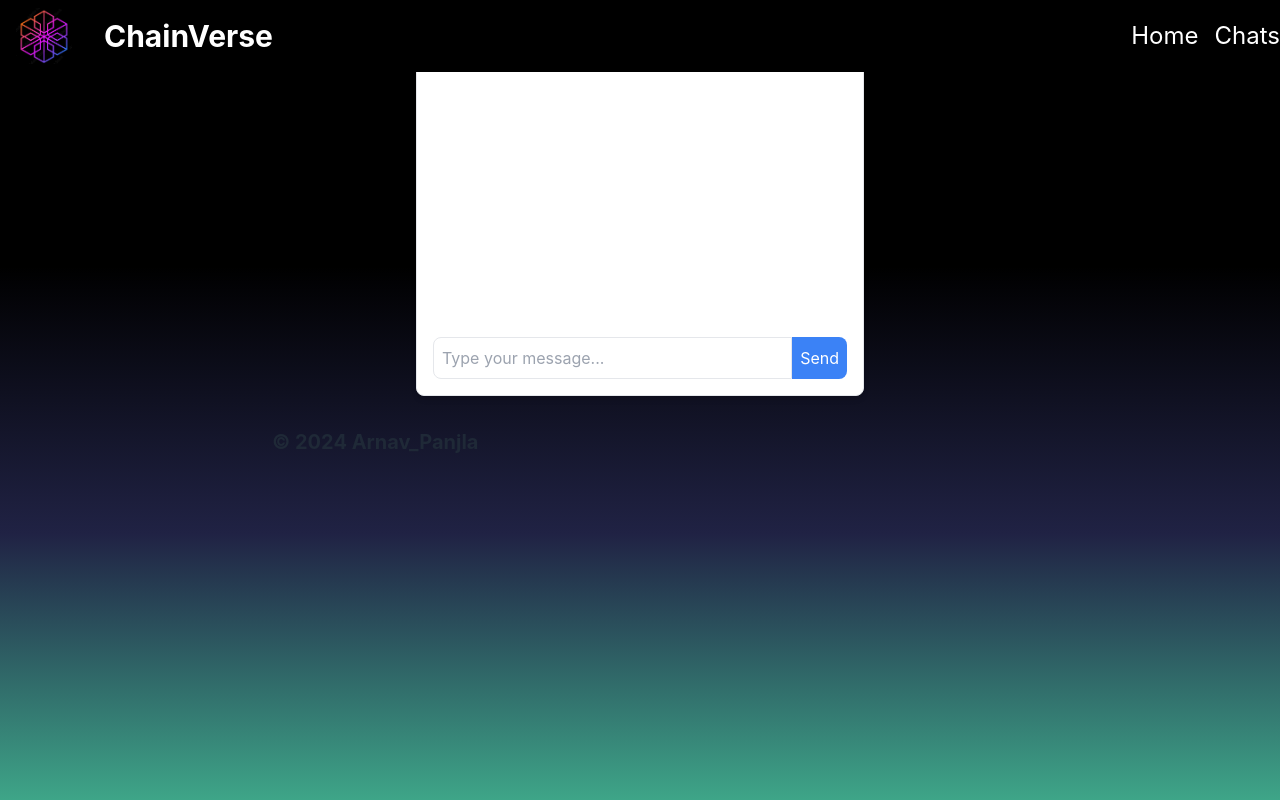
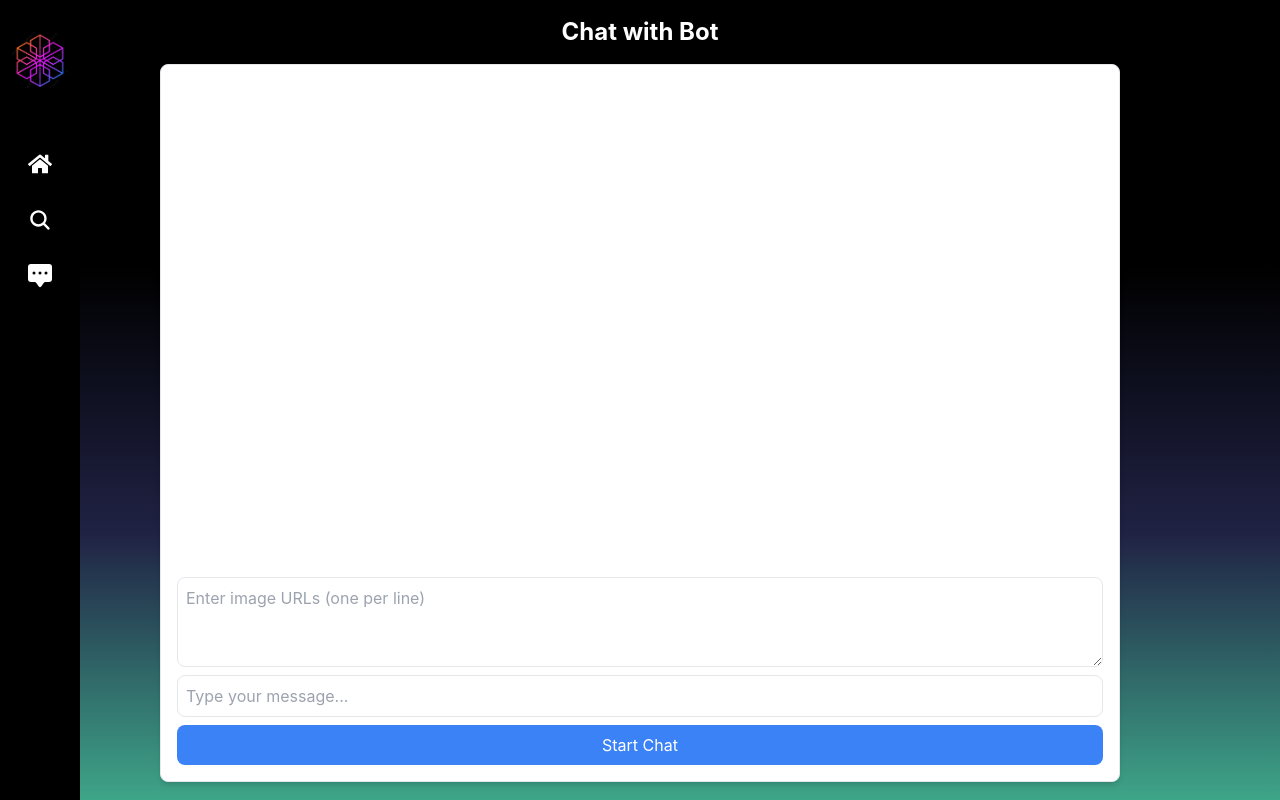
Before and after one commit to Arnav-panjla/ChainVerse_314, a Next.js app in the folder client/: page /chat in a window 1280 px wide. Built offline with nearby package versions, Linux system fonts and the light colour scheme.

Commit message:
made a demo frontend

```diff
--- a/client/app/chat/page.jsx
+++ b/client/app/chat/page.jsx
@@ -1,17 +1,35 @@
 'use client';
 
-import { useState } from 'react';
+import React, { useState } from 'react';
 import axios from 'axios';
 
 export default function Chat() {
   const [message, setMessage] = useState('');
+  const [imageUrls, setImageUrls] = useState('');
   const [responses, setResponses] = useState([]);
+  const [chatStarted, setChatStarted] = useState(false);
 
-  const handleSubmit = async (event) => {
+  const handleStartChat = async (event) => {
     event.preventDefault();
     try {
-      const response = await axios.post('http://localhost:5000/api/chat', { message });
-      setResponses([...responses, { user: message, bot: response.data.response }]);
+      const response = await axios.post('/api/chat/start-chat', {
+        message,
+        imageUrls: imageUrls.split('\n').filter(url => url.trim() !== '')
+      });
+      setResponses(response.data.messages);
+      setChatStarted(true);
+      setMessage('');
+      setImageUrls('');
+    } catch (error) {
+      console.error('Error starting chat:', error);
+    }
+  };
+
+  const handleAddMessage = async (event) => {
+    event.preventDefault();
+    try {
+      const response = await axios.post('/api/chat/add-message', { message });
+      setResponses(response.data.messages);
       setMessage('');
     } catch (error) {
       console.error('Error sending message:', error);
@@ -20,19 +38,37 @@ export default function Chat() {
 
   return (
     <div className="flex flex-col items-center p-4">
-      <h1 className="text-2xl font-bold mb-4">Chat with Bot</h1>
-      <div className="w-full max-w-md bg-white p-4 border rounded-lg shadow-md">
-        <div className="h-60 overflow-y-auto mb-4">
+      <h1 className="text-2xl text-white font-bold mb-4">Chat with Bot</h1>
+      <div className="w-[75vw] bg-white p-4 border rounded-lg shadow-md">
+        <div className="h-[60vh] overflow-y-auto mb-4">
           {responses.map((entry, index) => (
             <div key={index} className="mb-2">
-              <div className="font-bold">You:</div>
-              <div>{entry.user}</div>
-              <div className="font-bold mt-2">Bot:</div>
-              <div>{entry.bot}</div>
+              <div className="font-bold">{entry.role === 'user' ? 'You:' : 'Bot:'}</div>
+              <div>{entry.content}</div>
             </div>
           ))}
         </div>
-        <form onSubmit={handleSubmit} className="flex">
+        {!chatStarted ? (
+          <form onSubmit={handleStartChat} className="flex flex-col">
+            <textarea
+              value={imageUrls}
+              onChange={(e) => setImageUrls(e.target.value)}
+              className="border p-2 rounded-lg mb-2"
+              placeholder="Enter image URLs (one per line)"
+              rows={3}
+            />
+            <input
+              type="text"
+              value={message}
+              onChange={(e) => setMessage(e.target.value)}
+              className="border p-2 rounded-lg mb-2"
+              placeholder="Type your message..."
+              required
+            />
+            <button type="submit" className="bg-blue-500 text-white p-2 rounded-lg">Start Chat</button>
+          </form>
+        ) : (
+          <form onSubmit={handleAddMessage} className="flex">
             <input
               type="text"
               value={message}
@@ -43,6 +79,7 @@ export default function Chat() {
             />
             <button type="submit" className="bg-blue-500 text-white p-2 rounded-r-lg">Send</button>
           </form>
+        )}
       </div>
     </div>
   );
--- a/client/app/layout.jsx
+++ b/client/app/layout.jsx
@@ -4,19 +4,21 @@ import '@styles/globals.css';
 
 export const metadata = {
     title: "ChainVerse_314",
-    description: "AI x Social"
+    description: "An Social Media App where except the user everyone is AI"
 }
 
 const RootLayout = ({ children }) => {
 
   return (
-    <html lang = "en">
-        <body className='app app-background'>
+    <html lang="en">
+    <body className='app app-background flex flex-row'>
         <Nav />
+        <main className='flex-grow'>
             {children}
-        <Footer />
-        </body>
-    </html>
+        </main>
+    </body>
+</html>
+
   )
 }
 
--- /dev/null
+++ b/client/app/search/page.jsx
@@ -0,0 +1,9 @@
+
+
+const Search = () => {
+  return (
+    <div>Search</div>
+  )
+}
+
+export default Search
--- a/client/components/Footer.jsx
+++ b/client/components/Footer.jsx
@@ -1,10 +1,9 @@
-import Image from 'next/image';
 
 const Footer = () => {
   return (
-    <footer className="bg-transparent text-white py-4">
+    <footer className=" text-center bg-transparent text-white py-4">
       <div className="container flex justify-between items-center mx-auto px-4 mb-4 max-w-screen-md">
-        <p className=" text-xl text-gray-800 font-bold" >© 2024 Arnav_Panjla</p>
+        <p className=" text-xl text-white font-bold" >© 2024 ChainVerse_314 </p>
       </div>
     </footer>
   );
--- a/client/components/Nav.jsx
+++ b/client/components/Nav.jsx
@@ -2,75 +2,51 @@
 
 import Link from "next/link";
 import Image from "next/image";
-import { useState, useEffect } from "react";
-import { MdMenu, MdClose } from 'react-icons/md'; // Importing icons from react-icons/md
 import logo from '@public/assets/logo.png';
 
+import { FaHome } from "react-icons/fa";
+import { BsFillChatSquareDotsFill } from "react-icons/bs";
+import { IoSearch } from "react-icons/io5";
+
 const Nav = () => {
-    const [isMobileMenuOpen, setIsMobileMenuOpen] = useState(false);
-
-    const toggleMobileMenu = () => {
-      setIsMobileMenuOpen(!isMobileMenuOpen);
-    };
-
     return (
         <div className="z-30">
-            <header className="fixed top-0 left-1/2 transform -translate-x-1/2 w-screen bg-black">
-                <div className="container flex justify-between items-center h-full my-2">
-                <div className="flex items-center space-x-8">
-                    <Image src={logo} alt="Logo" className="w-[7vh] h-[7vh] ml-4" />
-                    <h1 className="text-white text-3xl font-bold">ChainVerse</h1>
-                </div>
-                <nav className="hidden md:flex space-x-4 text-white text-xl ">
+            <header className="fixed top-0 left-0 w-[80px] h-screen bg-black">
+                <div className="flex flex-col items-center h-full py-8">
                     <Link
                             href="/"
-                    className="text-2xl ml-6 text-white relative hover:text-neonBlue  transition-all duration-200"
+                            className="text-2xl relative hover:text-neonBlue transition-all duration-200"
                         >
-                    Home
-                    <div className="absolute left-0 bottom-[-2px] w-full h-[2px] bg-neonBlue transform scale-x-0 group-hover:scale-x-100 transition-transform duration-300"></div>
+                        <Image src={logo} alt="Logo" className="w-[7vh] h-[7vh] mb-16" />
+                    </Link>
+                    <nav className="flex flex-col space-y-8 text-white text-xl">
+                        <Link
+                            href="/"
+                            className="text-2xl relative hover:text-neonBlue transition-all duration-200"
+                        >
+                            <FaHome/>
+                            <div className="absolute left-0 bottom-[-2px] w-full h-[2px] bg-neonBlue transform scale-x-0 hover:scale-x-100 transition-transform duration-300"></div>
+                        </Link>
+                        <Link
+                            href="/search"
+                            className="text-2xl relative hover:text-neonBlue transition-all duration-200"
+                        >
+                            <IoSearch />
+                            <div className="absolute left-0 bottom-[-2px] w-full h-[2px] bg-neonBlue transform scale-x-0 hover:scale-x-100 transition-transform duration-300"></div>
                         </Link>
                         <Link
                             href="/chat"
-                    className="text-2xl ml-6 text-white relative hover:text-neonBlue  transition-all duration-200"
+                            className="text-2xl relative hover:text-neonBlue transition-all duration-200"
                         >
-                    Chats
-                    <div className="absolute left-0 bottom-[-2px] w-full h-[2px] bg-neonBlue transform scale-x-0 group-hover:scale-x-100 transition-transform duration-300"></div>
-                    </Link>
-                </nav>
-                <div className="md:hidden flex items-center">
-                    <button onClick={toggleMobileMenu} className="text-white focus:outline-none mr-4">
-                    {isMobileMenuOpen ? <MdClose size={24} /> : <MdMenu size={24} />}
-                    </button>
-                </div>
-                </div>
-                {isMobileMenuOpen && (
-                <div className="relative  w-full h-screen ">
-                    <div className="md:hidden flex flex-col  bg-black w-full h-screen py-[2vh]  left-0">
-                        <div className="mb-4 w-full h-[2px] bg-white bg-opacity-80"></div>
-                        <Link
-                        href="/"
-                        className="text-2xl ml-6 text-white relative hover:text-neonBlue  transition-colors duration-200"
-                        onClick={toggleMobileMenu}
-                        >
-                        Home
+                            <BsFillChatSquareDotsFill />
                             <div className="absolute left-0 bottom-[-2px] w-full h-[2px] bg-neonBlue transform scale-x-0 hover:scale-x-100 transition-transform duration-300"></div>
                         </Link>
-                        <div className="my-4 w-full h-[2px] bg-white bg-opacity-80"></div>
-                        <Link
-                        href="/chat"
-                        className="text-2xl ml-6 text-white relative hover:text-neonBlue  transition-colors duration-200"
-                        onClick={toggleMobileMenu}
-                        >
-                       Chats
-                        <div className="absolute left-0 bottom-[-2px] w-full h-[2px] bg-neonBlue transform scale-x-0 hover:scale-x-100 transition-transform duration-300"></div>
-                        </Link>
-                        <div className="my-4 w-full h-[2px] bg-white bg-opacity-80"></div>
+                        {/* Add more links as needed */}
+                    </nav>
                 </div>
-                </div>
-                )}
             </header>
         </div>
     );
 };
 
-export default Nav
+export default Nav;
```
Also changed, not shown: 1 other file (tests, documents, lock files or other folders). Lines whose indentation alone changed are shown as unchanged.
